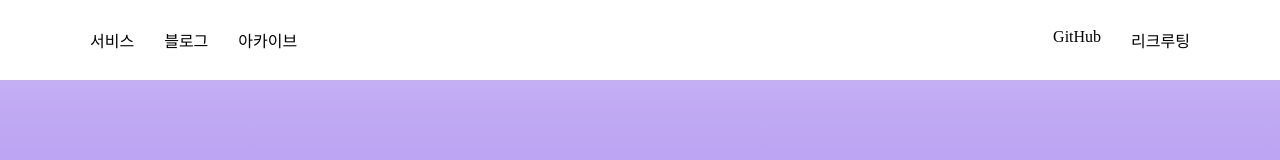
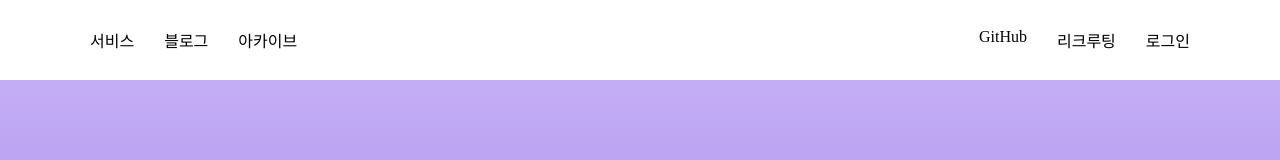
Before and after one commit to DevKor-github/devkor-web-front, a Next.js app in the folder devkor_web_front/: page / in a window 1280 px wide. Shown: the top 160 px of the page. Built offline with nearby package versions, Linux system fonts and the light colour scheme; a web font is replaced by a local one.

Commit message:
feat: add login btn in navbar

```diff
--- a/devkor_web_front/src/containers/Header.tsx
+++ b/devkor_web_front/src/containers/Header.tsx
@@ -28,6 +28,9 @@ const Header = () => {
               </li>
               <li>
                 <Link href="/recruiting">리크루팅</Link>
+              </li>
+              <li>
+                <Link href="/login">로그인</Link>
               </li>
             </ul>
           </Nav>
```
